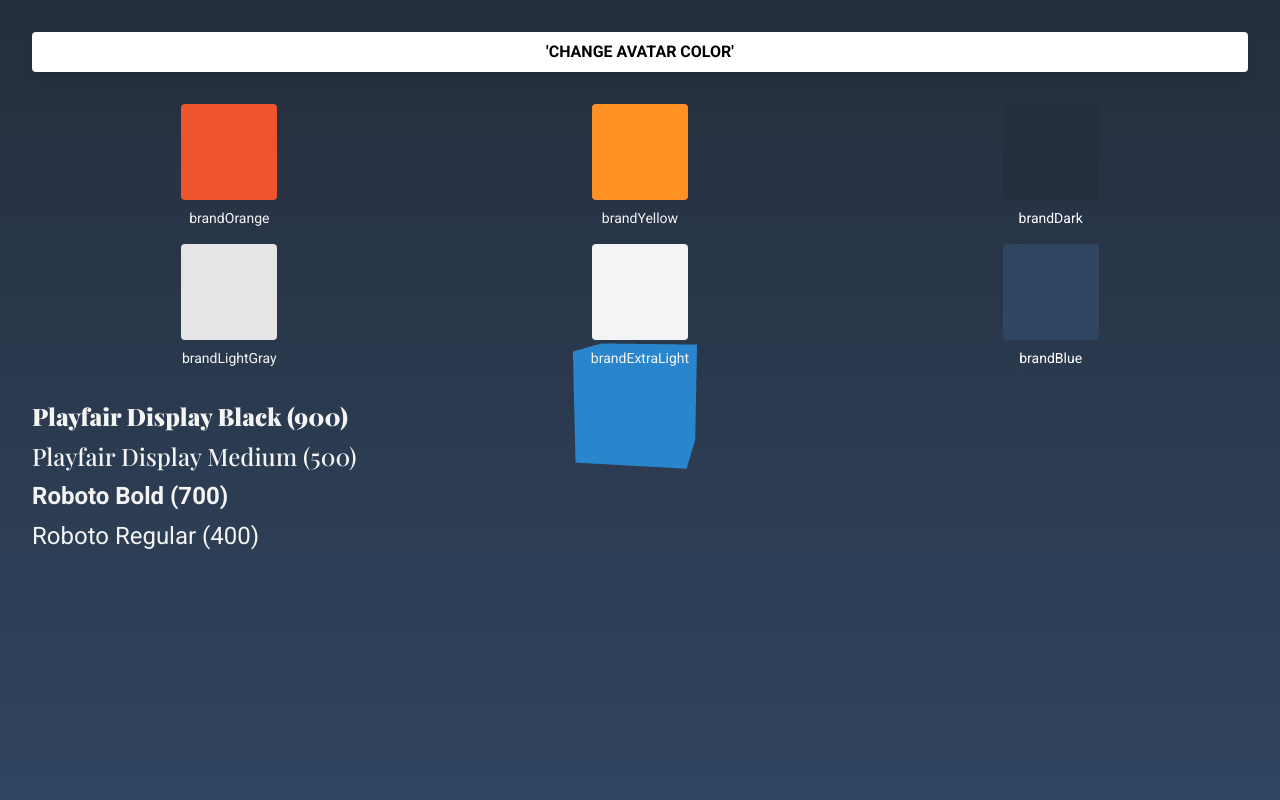
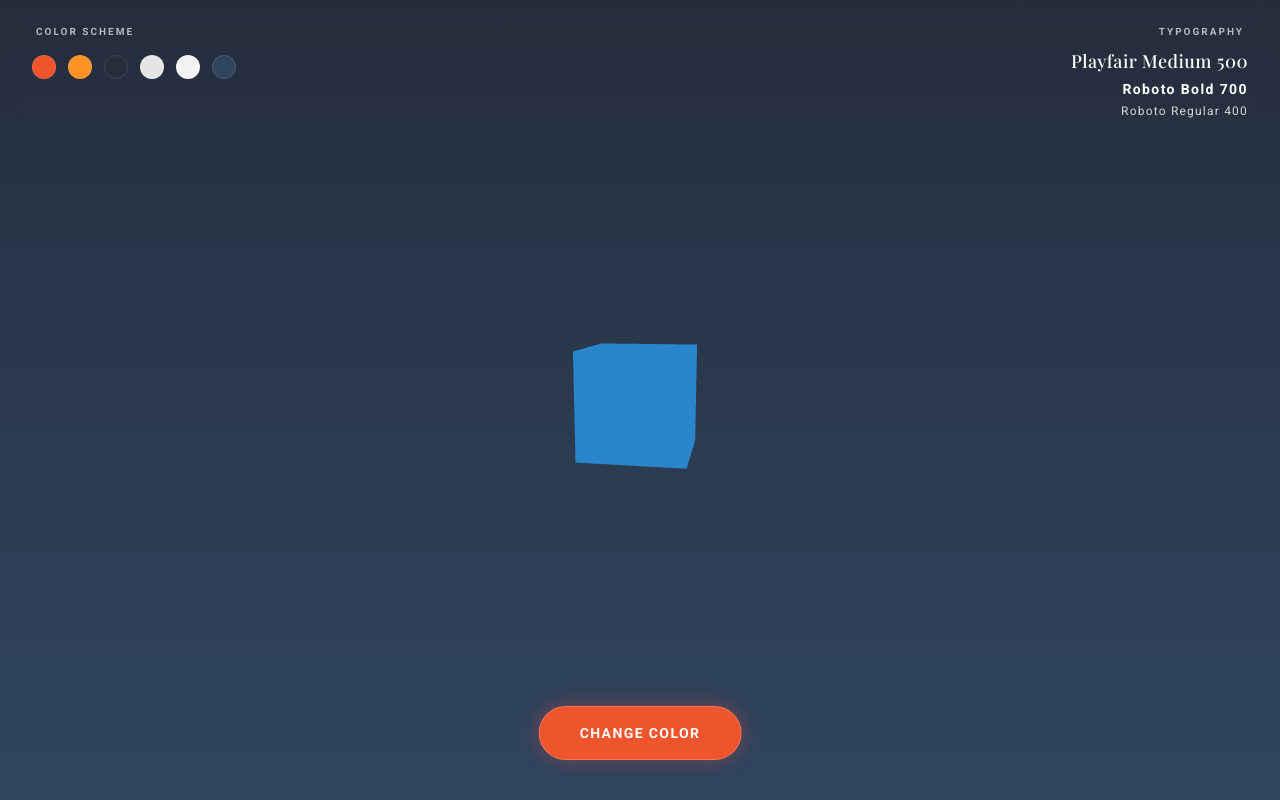
Before and after one commit to arturitu/threejs-react-starter, a React (Vite) app: page / in a window 1280 px wide. Built offline with nearby package versions, Linux system fonts and the light colour scheme.

Commit message:
Enhance UI and GameEngine: Add color palette, reset functionality, and game state management

```diff
--- a/index.html
+++ b/index.html
@@ -6,11 +6,11 @@
     <link rel="preconnect" href="https://fonts.googleapis.com" />
     <link rel="preconnect" href="https://fonts.gstatic.com" crossorigin />
     <link
-      href="https://fonts.googleapis.com/css2?family=Playfair+Display:wght@500;900&family=Roboto:wght@400;700&display=swap"
+      href="https://fonts.googleapis.com/css2?family=Playfair+Display:wght@500&family=Roboto:wght@400;700&display=swap"
       rel="stylesheet"
     />
     <meta name="viewport" content="width=device-width, initial-scale=1.0" />
-    <title>Live coding</title>
+    <title>Three.js React Starter</title>
   </head>
   <body>
     <div id="root"></div>
--- a/src/components/UI.jsx
+++ b/src/components/UI.jsx
@@ -1,3 +1,4 @@
+import { useEffect } from 'react'
 import useStore from '../store/useStore'
 
 const UI = () => {
@@ -14,6 +15,10 @@ const UI = () => {
     return state.setGameEnded
   })
 
+  useEffect(() => {
+    console.log(gameEnded)
+  }, [gameEnded])
+
   const colors = ['0x2986cc', '0xe67e22', '0xf1c40f', '0x2ecc71', '0xe74c3c']
 
   const changeColor = () => {
@@ -25,72 +30,88 @@ const UI = () => {
   const resetGame = () => {
     setGameEnded(false)
   }
+
+  const palette = [
+    { name: 'brandOrange', className: 'bg-brandOrange' },
+    { name: 'brandYellow', className: 'bg-brandYellow' },
+    { name: 'brandDark', className: 'bg-brandDark' },
+    { name: 'brandLightGray', className: 'bg-brandLightGray' },
+    { name: 'brandExtraLight', className: 'bg-brandExtraLight' },
+    { name: 'brandBlue', className: 'bg-brandBlue' },
+  ]
+
   return (
-    <div className="relative min-h-screen p-8 flex flex-col gap-8 z-10">
-      <div className="flex flex-col gap-4 pointer-events-auto">
-        <button
-          onClick={changeColor}
-          className="bg-white px-4 py-2 rounded shadow-lg text-black font-bold uppercase transition-transform active:scale-95"
-        >
-          'Change Avatar Color'
-        </button>
+    <>
+      <div className="fixed top-0 left-0 w-full flex flex-row items-start justify-between px-8 pt-6 pb-12 z-20 bg-gradient-to-b from-brandDark/80 to-brandDark/0 backdrop-blur-sm pointer-events-none">
+        <div className="flex flex-col items-start gap-4">
+          <span className="text-brandExtraLight text-[10px] font-bold tracking-[0.2em] uppercase opacity-70 ml-1">
+            Color Scheme
+          </span>
+          <div className="flex flex-row gap-3">
+            {palette.map((color) => {
+              return (
+                <div
+                  key={color.name}
+                  className={
+                    'w-6 h-6 rounded-full border border-white/10 ' +
+                    color.className +
+                    (avatarColor === color.name
+                      ? ' ring-2 ring-white ring-offset-2 ring-offset-brandDark/40'
+                      : '')
+                  }
+                />
+              )
+            })}
+          </div>
+        </div>
 
-        {gameEnded && (
-          <div className="bg-brandDark p-6 rounded shadow-2xl flex flex-col items-center gap-4 border-2 border-brandOrange">
-            <h1 className="text-white font-serif font-black text-4xl italic">
-              'GAME ENDED'
-            </h1>
-            <button
-              onClick={resetGame}
-              className="bg-brandOrange text-white px-6 py-2 rounded font-bold"
-            >
-              'RESTART'
-            </button>
+        <div className="flex flex-col gap-1 items-end text-white">
+          <span className="text-brandExtraLight text-[10px] font-bold tracking-[0.2em] uppercase opacity-70 mr-1 mb-1">
+            Typography
+          </span>
+          <div className="font-serif font-medium text-lg tracking-wide">
+            Playfair Medium 500
           </div>
-        )}
-      </div>
-      {/* Color palette blocks */}
-      <div className="grid grid-cols-3 gap-4">
-        <div className="flex flex-col items-center">
-          <div className="w-24 h-24 rounded bg-brandOrange" />
-          <span className="mt-2 text-sm">brandOrange</span>
-        </div>
-        <div className="flex flex-col items-center">
-          <div className="w-24 h-24 rounded bg-brandYellow" />
-          <span className="mt-2 text-sm">brandYellow</span>
-        </div>
-        <div className="flex flex-col items-center">
-          <div className="w-24 h-24 rounded bg-brandDark" />
-          <span className="mt-2 text-sm text-white">brandDark</span>
-        </div>
-        <div className="flex flex-col items-center">
-          <div className="w-24 h-24 rounded bg-brandLightGray" />
-          <span className="mt-2 text-sm">brandLightGray</span>
-        </div>
-        <div className="flex flex-col items-center">
-          <div className="w-24 h-24 rounded bg-brandExtraLight" />
-          <span className="mt-2 text-sm">brandExtraLight</span>
-        </div>
-        <div className="flex flex-col items-center">
-          <div className="w-24 h-24 rounded bg-brandBlue" />
-          <span className="mt-2 text-sm text-white">brandBlue</span>
+          <div className="font-sans font-bold text-sm tracking-widest">
+            Roboto Bold 700
+          </div>
+          <div className="font-sans font-normal text-xs tracking-widest opacity-80">
+            Roboto Regular 400
+          </div>
         </div>
       </div>
 
-      {/* Font samples */}
-      <div className="flex flex-col gap-2">
-        <div className="font-serif font-black text-2xl">
-          Playfair Display Black (900)
+      {!gameEnded && (
+        <div className="fixed bottom-10 left-1/2 -translate-x-1/2 flex justify-center z-30">
+          <button
+            onClick={changeColor}
+            className="px-10 py-4 rounded-full bg-brandOrange text-white font-black tracking-widest uppercase shadow-[0_0_20px_rgba(231,76,60,0.4)] hover:scale-105 active:scale-95 transition-all border border-white/20 text-sm"
+          >
+            Change Color
+          </button>
         </div>
-        <div className="font-serif font-medium text-2xl">
-          Playfair Display Medium (500)
+      )}
+
+      {gameEnded && (
+        <div className="fixed inset-0 flex items-center justify-center z-40 bg-brandDark/60 backdrop-blur-xl">
+          <div className="relative w-full max-w-sm bg-brandDark/90 rounded-[40px] shadow-2xl flex flex-col items-center gap-8 border border-white/10 p-12 overflow-hidden">
+            <div className="absolute -top-20 -right-20 w-40 h-40 bg-brandOrange/20 blur-[60px] rounded-full" />
+            <div className="absolute -bottom-20 -left-20 w-40 h-40 bg-brandBlue/20 blur-[60px] rounded-full" />
+
+            <h1 className="text-white font-serif font-black text-5xl italic drop-shadow-2xl text-center z-10">
+              Game ended
+            </h1>
+
+            <button
+              onClick={resetGame}
+              className="w-full py-5 rounded-2xl bg-brandOrange text-white font-black text-xl tracking-[0.1em] shadow-xl hover:brightness-110 active:scale-95 transition-all z-10 uppercase"
+            >
+              Restart
+            </button>
+          </div>
         </div>
-        <div className="font-sans font-bold text-2xl">Roboto Bold (700)</div>
-        <div className="font-sans font-normal text-2xl">
-          Roboto Regular (400)
-        </div>
-      </div>
-    </div>
+      )}
+    </>
   )
 }
 
--- a/src/engine/GameEngine.js
+++ b/src/engine/GameEngine.js
@@ -4,6 +4,7 @@ import useStore from '../store/useStore'
 export default class GameEngine {
   constructor(container) {
     this.isRunning = true
+    this.gameEnded = useStore.getState().gameEnded
 
     this.container = container
 
@@ -51,6 +52,15 @@ export default class GameEngine {
         this.avatar.material.color.copy(newColor)
       },
     )
+
+    this.unsubscribeGameEnded = useStore.subscribe(
+      (state) => {
+        return state.gameEnded
+      },
+      (ended) => {
+        this.gameEnded = ended
+      },
+    )
   }
 
   setupListeners() {
@@ -73,21 +83,30 @@ export default class GameEngine {
     }
 
     window.addEventListener('resize', this.handleResize)
-    window.addEventListener('click', this.handleClick)
+    this.renderer.domElement.addEventListener('click', this.handleClick)
   }
 
   destroy = () => {
     window.removeEventListener('resize', this.handleResize)
-    window.removeEventListener('click', this.handleClick)
+    this.renderer.domElement.removeEventListener('click', this.handleClick)
+
     if (this.unsubscribeColor) {
       this.unsubscribeColor()
     }
+    if (this.unsubscribeGameEnded) {
+      this.unsubscribeGameEnded()
+    }
+
     this.renderer.setAnimationLoop(null)
     this.renderer.dispose()
     this.container.innerHTML = ''
   }
 
-  animate = (timestamp) => {
+  animate = () => {
+    if (this.gameEnded) {
+      return
+    }
+
     this.avatar.rotation.x += 0.01
     this.avatar.rotation.y += 0.01
     this.renderer.render(this.scene, this.camera)
```
Also changed, not shown: 1 other file (tests, documents, lock files or other folders).
